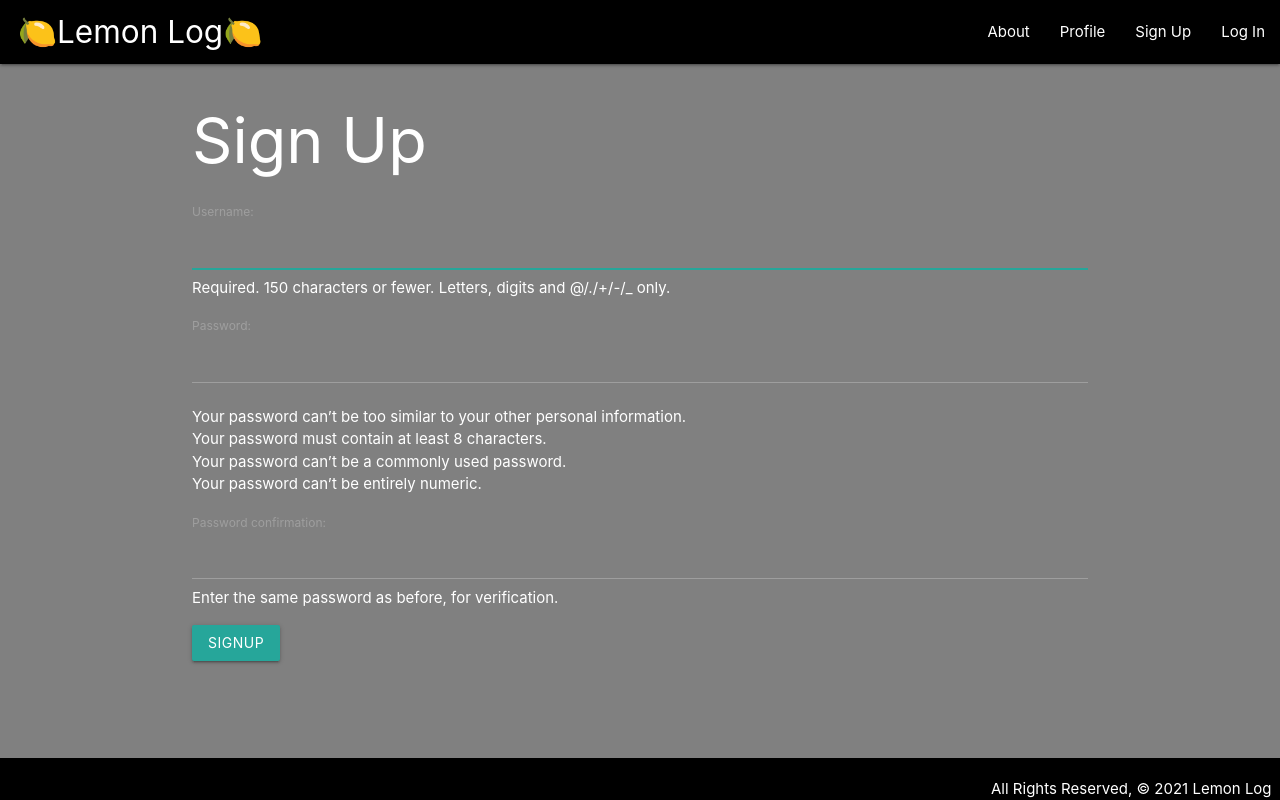
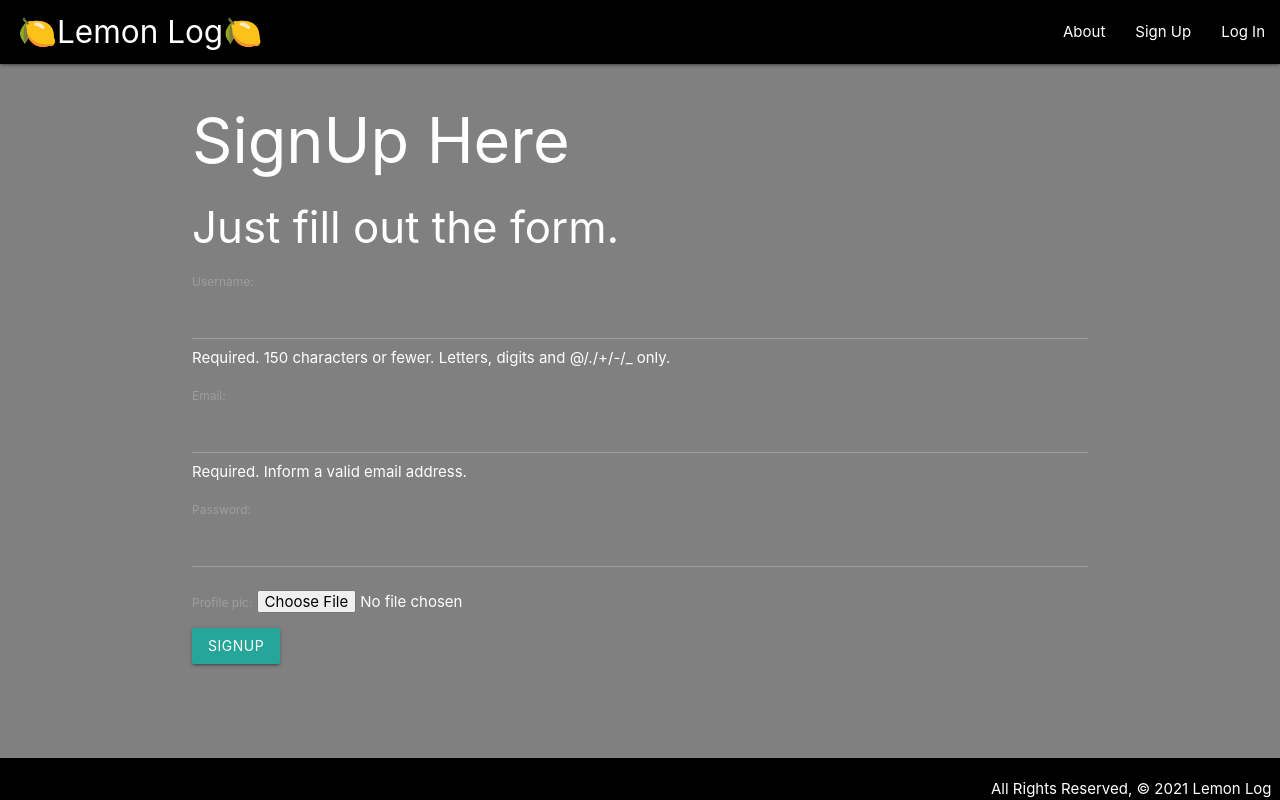
Before and after one commit to levyanh/The-Lemon-Log, a Django app: page /accounts/signup in a window 1280 px wide. Run offline with Django 3.2, Linux system fonts and the light colour scheme.

Commit message:
adds views for signup page

```diff
--- a/main_app/templates/base.html
+++ b/main_app/templates/base.html
@@ -17,13 +17,13 @@
           <li><a href="/" class="left brand-logo">&nbsp;&nbsp;&#127819;Lemon Log&#127819;</a></li>
         </ul>
         <ul class="right">
-          <li><a href="/about">About</a></li>
-          <li><a href="/profile">Profile</a></li>
+          <li><a href="{% url 'about' %}">About</a></li>
           {% if user.is_authenticated %}
-          <li><a href="{% url 'logout' %}">Log Out</a></li>
+            <li><a href="{% url 'profile' %}">{{user.username}}'s Profile</a></li>
+            <li><a href="{% url 'logout' %}">Log Out</a></li>
           {% else %}
-          <li><a href="{% url 'signup' %}">Sign Up</a></li>
-          <li><a href="{% url 'login' %}">Log In</a></li>
+            <li><a href="{% url 'signup' %}">Sign Up</a></li>
+            <li><a href="{% url 'login' %}">Log In</a></li>
   {% endif %}
         </ul>
       </div>
--- a/main_app/templates/profile.html
+++ b/main_app/templates/profile.html
@@ -1,7 +1,7 @@
 {% extends 'base.html' %}
 {% block content %}
 
-<h1>User's profile</h1>
+<h1>Users Page</h1>
 <p>User's name</p>
 <p>Join date</p>
 
--- a/main_app/templates/registration/signup.html
+++ b/main_app/templates/registration/signup.html
@@ -1,14 +1,20 @@
 {% extends 'base.html' %}
 {% block content %}
 
-<h1>Sign Up</h1>
+{% comment %} {% if error_message %}<p class="red-text">{{ error_message }}</p>{% endif %} {% endcomment %}
+{% if registered %}
+  <h1>Thank you for registering!</h1>
+  {% else %}
+    <h1>SignUp Here</h1>
+    <h3>Just fill out the form.</h3>
 
-{% if error_message %}<p class="red-text">{{ error_message }}</p>{% endif %}
+    <form enctype="multipart/form-data" method="POST">
+      {% csrf_token %}
+      {{ user_form.as_p }}
+      {{ profile_form.as_p }}
+      <input type="submit" class='btn' value="SignUp">
+    </form>
 
-<form method="post" action="{% url 'signup' %}">
-  {% csrf_token %}
-  {{ form.as_p }}
-  <input type="submit" class="btn" value="signup">
-</form>
+{% endif %}
 
 {% endblock %}
--- a/main_app/views.py
+++ b/main_app/views.py
@@ -1,39 +1,68 @@
 from django.shortcuts import render
 from django.contrib.auth import login
-from django.contrib.auth.forms import UserCreationForm
+from django.contrib.auth.forms import UserCreationForm, User
 from django.contrib.auth.decorators import login_required
+from .forms import UserForm, UserProfileInfoForm
 
 # Add home view:
-@login_required
 def home(request):
     return render(request, 'home.html')
 
 # Add about view:
-@login_required
 def about(request):
     return render(request,'about.html')
 
 # Add profile view:
 @login_required
 def profile(request):
+    # user = User.objects.all()
     return render(request,'profile.html')
 
 # Add signup view:
 def signup(request):
-  error_message = ''
+  # error_message = ''
+  registered = False
   if request.method == 'POST':
-    # This is how to create a 'user' form object
-    # that includes the data from the browser
-    form = UserCreationForm(request.POST)
-    if form.is_valid():
-      # This will add the user to the database
-      user = form.save()
-      # This is how we log a user in via code
-      login(request, user)
-      return redirect('home')
-    else:
-      error_message = 'Invalid sign up - try again'
-  # A GET or a bad POST request, so render signup.html with an empty form
-  form = UserCreationForm()
-  context = {'form': form, 'error_message': error_message}
+    # Get info from "both" forms
+    # It appears as one form to the user on the .html page
+    user_form = UserForm(data=request.POST)
+    profile_form = UserProfileInfoForm(data=request.POST)
+
+    # Check to see both forms are valid
+    if user_form.is_valid() and profile_form.is_valid():
+
+      # Save User Form to Database
+      user = user_form.save()
+      # Hash the password
+      user.set_password(user.password)
+      # Update with Hashed password
+      user.save()
+
+      # Now we deal with the extra info!
+      # Can't commit yet because we still need to manipulate
+      profile = profile_form.save(commit=False)
+      # Set One to One relationship between
+      # UserForm and UserProfileInfoForm
+      profile.user = user
+      # Check if they provided a profile picture
+      if 'profile_pic' in request.FILES:
+        print('found it')
+        # If yes, then grab it from the POST form reply
+        profile.profile_pic = request.FILES['profile_pic']
+        # Now save model
+        profile.save()
+        # Registration Successful!
+        registered = True
+        # login(request, user)
+        # return redirect('profile')
+      else:
+        # One of the forms was invalid if this else gets called.
+        print(user_form.errors,profile_form.errors)
+  else:
+      # Was not an HTTP post so we just render the forms as blank.
+    user_form = UserForm()
+    profile_form = UserProfileInfoForm()
+  # This is the render and context dictionary to feed
+  # back to the registration.html file page.
+  context = {'user_form': user_form, 'profile_form':profile_form, 'registered':registered}
   return render(request, 'registration/signup.html', context)
```
